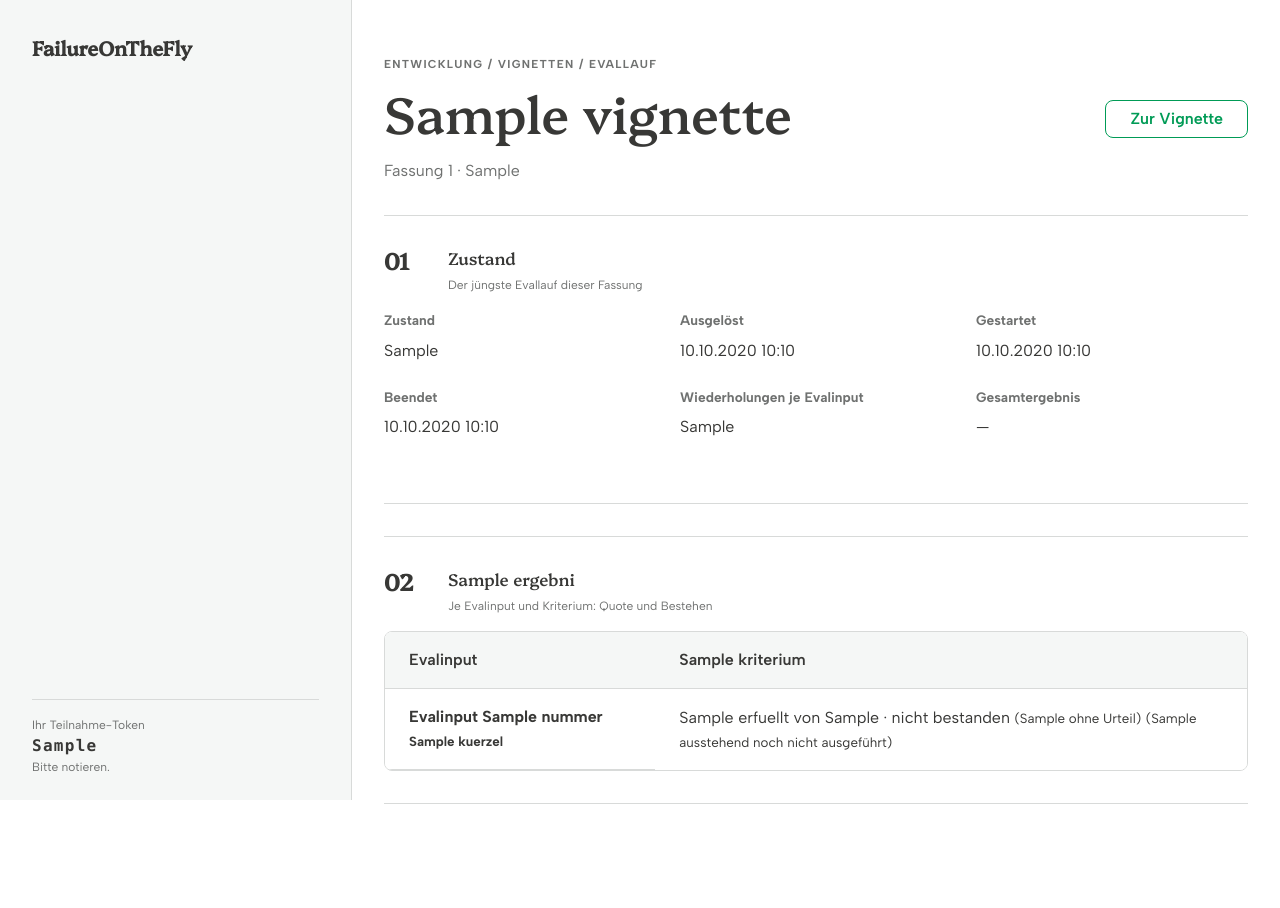
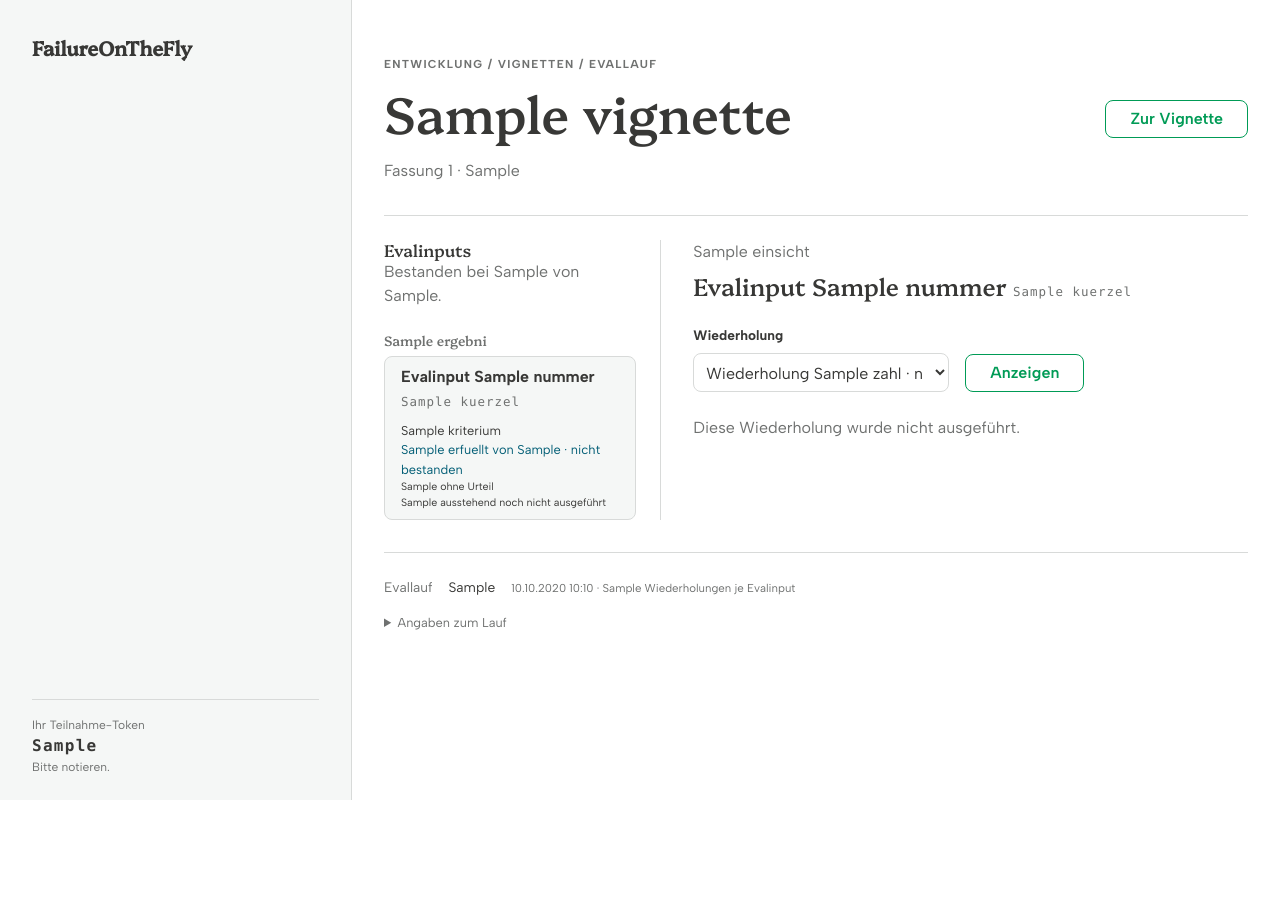
Before and after one commit to fgrng/failure_on_the_fly, a Django app: template evals/templates/evals/evallauf.html in a window 1280 px wide. After the commit the page ends 800 px from the top, so only its background shows below. Run offline with Django 5.2, Linux system fonts and the light colour scheme; the template is opened without the code that fills it: most values are stand-ins (such as "Sample title", 1, 10 or a date in 2020).

Commit message:
RALPH: Evalgespräche in der bestätigten Zweispaltenansicht nachlesen (#419, Spec #299)
- Evallauf-Ansicht nach Prototyp #296 C: links je Eval die Evalinputs als
  Links mit Kriterienquote, Bestehen, „ohne Urteil“ und „noch nicht
  ausgeführt“, der gewählte markiert (aria-current); rechts das Gespräch mit
  Wiederholungsauswahl (GET-Formular), Verlauf mit Schritt und Art, Denkspur,
  Fehlversuchen, gescheitertem Antwortversuch und Urteilen samt Begründung.
- Evallauf.einsicht(input, wiederholung) sucht nur in Gesprächen des
  aktuellen Laufs; Ungültiges, Fremdes und nach Ersetzen Veraltetes weicht
  der Vorgabe (erster Evalinput, erste ausgeführte Wiederholung) statt 404.
  Gespräche ohne Wechsel und Urteil gelten als nicht ausgeführt.
- Zustand: ohne Lauf und bei wartet/läuft oben, abgeschlossen als Fußzeile
  mit „Erneut prüfen“ (sekundär) und eingeklappten „Angaben zum Lauf“
  (Include evallauf_zeile.html). Aktualisieren nur per Neuladen.
- CSS evallauf.css auf evalkatalog.css/vignette-form.css; Spalten erst unter
  560 px Hauptbereich untereinander. Browserprüfung (Playwright, 1440/1100/
  760/390 px): Tastaturauswahl von Input und Wiederholung, keine
  horizontalen Überläufe, keine JS-Fehler.

Dateien: evals/models.py, evals/views.py, evals/templates/evals/evallauf.html,
evals/templates/evals/includes/evallauf_zeile.html, static/css/evallauf.css,
evals/tests/aufbau.py (inputs=), evals/tests/test_views.py, docs/verhalten.md

Hinweise: „veraltet“ in der Fußzeile folgt mit #420. Manuelle Korrekturen
von Urteilen (Story 16) bleiben eigenes Ticket. Die Browserprüfung ist nicht
automatisiert in der Suite.

Co-Authored-By: Claude Opus 5.5 <noreply@anthropic.com>

```diff
--- a/evals/templates/evals/evallauf.html
+++ b/evals/templates/evals/evallauf.html
@@ -5,6 +5,9 @@
 
 {% block extra_head %}
     <link rel="stylesheet" href="{% static 'css/vignette-pages.css' %}">
+    <link rel="stylesheet" href="{% static 'css/vignette-form.css' %}">
+    <link rel="stylesheet" href="{% static 'css/evalkatalog.css' %}">
+    <link rel="stylesheet" href="{% static 'css/evallauf.css' %}">
 {% endblock %}
 
 {% block content %}
@@ -18,74 +21,114 @@
         <a class="button button--secondary" href="{% url 'vignetten:detail' vignette.pk %}">Zur Vignette</a>
     </header>
 
-    <section class="page-section" aria-labelledby="evallauf-zustand">
-        <header class="page-section__head">
-            <b>01</b><span><h2 id="evallauf-zustand">Zustand</h2><small>Der jüngste Evallauf dieser Fassung</small></span>
-        </header>
-        {% if lauf %}
-            <dl class="field-grid field-grid--three">
-                <div><dt>Zustand</dt><dd>{{ lauf.get_zustand_display }}</dd></div>
-                <div><dt>Ausgelöst</dt><dd>{{ lauf.ausgeloest_am|date:"d.m.Y H:i" }}</dd></div>
-                <div><dt>Gestartet</dt><dd>{{ lauf.gestartet_am|date:"d.m.Y H:i"|default:"—" }}</dd></div>
-                <div><dt>Beendet</dt><dd>{{ lauf.beendet_am|date:"d.m.Y H:i"|default:"—" }}</dd></div>
-                <div><dt>Wiederholungen je Evalinput</dt><dd>{{ lauf.katalog.k }}</dd></div>
-                <div><dt>Gesamtergebnis</dt><dd>{% if lauf.zustand == "fertig" %}{% if lauf.bestanden %}Bestanden{% else %}Nicht bestanden{% endif %}{% else %}—{% endif %}</dd></div>
-            </dl>
-            {% if lauf.unvollstaendig %}
-                <p class="system-page-hint">Unvollständig: Mindestens ein Kriterium blieb ohne Urteil, weil Lehrperson oder Bewerter nichts Auswertbares lieferten. Ein neuer Evallauf lohnt.</p>
-            {% endif %}
-            {% if lauf.zustand == "abgebrochen" %}
-                <p class="system-page-hint">Der Evallauf wurde abgebrochen. Was bis dahin fertig war, bleibt lesbar; nicht ausgeführte Wiederholungen werden nicht fortgesetzt, ein neuer Evallauf beginnt von vorn.</p>
-            {% endif %}
-        {% else %}
-            <p>Für diese Fassung gibt es noch keinen Evallauf.</p>
-        {% endif %}
-        <div class="vignette-detail-actions">
-            {% if startbar %}
-                <form method="post" action="{% url 'evals:starten' vignette.pk %}">
-                    {% csrf_token %}
-                    <button class="button" type="submit">Evallauf starten</button>
+    {% comment %}
+        Ohne Lauf und solange er wartet oder läuft, stehen Zustand und Aktion
+        oben; ein abgeschlossener Lauf steht als Fußzeile unter den Ergebnissen
+        (Prototyp #296, Variante C).
+    {% endcomment %}
+    {% if not lauf or lauf.ist_offen %}
+        <section class="evallauf-kopf" aria-label="Evallauf">
+            {% include "evals/includes/evallauf_zeile.html" %}
+        </section>
+    {% endif %}
+
+    {% if lauf and lauf.zustand != "wartet" and einsicht %}
+        <div class="evalkatalog-editor evallauf-einsicht">
+            <nav class="evalkatalog-baum evallauf-inputs" aria-label="Evalinputs">
+                <h2>Evalinputs</h2>
+                <p class="evalkatalog-hinweis">Bestanden bei {{ lauf.katalog.k }} von {{ lauf.katalog.k }}.</p>
+                {% for ergebnis in uebersicht %}
+                    <h3 class="evalkatalog-baum__titel">{{ ergebnis.name }}</h3>
+                    <ul aria-label="Evalinputs von {{ ergebnis.name }}">
+                        {% for zeile in ergebnis.zeilen %}
+                            <li>
+                                <a href="{% url 'evals:evallauf' vignette.pk %}?input={{ zeile.evalinput }}"{% if zeile.evalinput == einsicht.evalinput.pk %} aria-current="page"{% endif %}>
+                                    <strong>Evalinput {{ zeile.nummer }}</strong> <span class="evalkatalog-kuerzel" title="F fest, G gelenkt">{{ zeile.kuerzel }}</span>
+                                    {% for zelle in zeile.zellen %}
+                                        <span class="evallauf-quote">
+                                            <span>{{ zelle.kriterium }}</span>
+                                            <span class="{% if zelle.bestanden %}evallauf--erfuellt{% elif zelle.ohne_urteil or zelle.ausstehend %}evallauf--offen{% else %}evallauf--nicht-erfuellt{% endif %}">{{ zelle.erfuellt }} von {{ zelle.k }} · {% if zelle.bestanden %}bestanden{% else %}nicht bestanden{% endif %}</span>
+                                            {% if zelle.ohne_urteil %}<small>{{ zelle.ohne_urteil }} ohne Urteil</small>{% endif %}
+                                            {% if zelle.ausstehend %}<small>{{ zelle.ausstehend }} noch nicht ausgeführt</small>{% endif %}
+                                        </span>
+                                    {% endfor %}
+                                </a>
+                            </li>
+                        {% endfor %}
+                    </ul>
+                {% endfor %}
+            </nav>
+
+            <article class="evalkatalog-knoten evallauf-gespraech" aria-labelledby="evallauf-gespraech-titel">
+                <header>
+                    <p class="evalkatalog-hinweis">{{ einsicht.eval_name }}</p>
+                    <h2 id="evallauf-gespraech-titel">Evalinput {{ einsicht.nummer }} <span class="evalkatalog-kuerzel" title="F fest, G gelenkt">{{ einsicht.evalinput.kuerzel }}</span></h2>
+                </header>
+                <form class="evallauf-wiederholung" method="get" action="{% url 'evals:evallauf' vignette.pk %}">
+                    <input type="hidden" name="input" value="{{ einsicht.evalinput.pk }}">
+                    <div class="vignette-field">
+                        <label for="evallauf-wiederholung">Wiederholung</label>
+                        <select id="evallauf-wiederholung" name="wiederholung">
+                            {% for zahl, ausgefuehrt in einsicht.wiederholungen %}
+                                <option value="{{ zahl }}"{% if zahl == einsicht.wiederholung %} selected{% endif %}>Wiederholung {{ zahl }}{% if not ausgefuehrt %} · nicht ausgeführt{% endif %}</option>
+                            {% endfor %}
+                        </select>
+                    </div>
+                    <button class="button button--secondary" type="submit">Anzeigen</button>
                 </form>
-            {% elif lauf.ist_offen %}
-                <small class="system-page-hint">Der Evallauf wird im Hintergrund ausgeführt; die Seite darf geschlossen werden.</small>
-                <a class="button button--secondary" href="{% url 'evals:evallauf' vignette.pk %}">Stand neu laden</a>
-            {% endif %}
+
+                {% if einsicht.gespraech %}
+                    <ol class="evallauf-verlauf">
+                        {% for wechsel, schritt in einsicht.wechsel %}
+                            <li class="evallauf-blase evallauf-blase--lehrperson">
+                                <strong>Simulierte Lehrperson · Schritt {{ wechsel.position }} ({% if schritt.gelenkt %}gelenkt{% else %}fest{% endif %})</strong>
+                                <p>{{ wechsel.lehrperson_aeusserung }}</p>
+                            </li>
+                            <li class="evallauf-blase evallauf-blase--schuelerin">
+                                <strong>Simulierte Schüler:in</strong>
+                                {% if wechsel.aeusserung is None %}
+                                    <p class="evallauf--nicht-erfuellt">Keine Antwort: Antwortversuch endgültig gescheitert.</p>
+                                {% else %}
+                                    <p>{{ wechsel.aeusserung }}</p>
+                                    <details open><summary>Denkspur</summary><p>{{ wechsel.denkspur }}</p></details>
+                                {% endif %}
+                                {% if wechsel.fehlversuche %}
+                                    <details>
+                                        <summary>Fehlversuche · {{ wechsel.fehlversuche|length }}</summary>
+                                        <ol>
+                                            {% for fehlversuch in wechsel.fehlversuche %}
+                                                <li>{{ fehlversuch.grund }}{% if fehlversuch.rohantwort %}<pre>{{ fehlversuch.rohantwort }}</pre>{% endif %}</li>
+                                            {% endfor %}
+                                        </ol>
+                                    </details>
+                                {% endif %}
+                            </li>
+                        {% endfor %}
+                    </ol>
+
+                    <h3>Urteile</h3>
+                    <ul class="evallauf-urteile">
+                        {% for beurteilung in einsicht.beurteilungen %}
+                            <li class="evallauf-blase">
+                                {% with urteil=beurteilung.urteil %}
+                                    <strong class="{% if urteil.erfuellt %}evallauf--erfuellt{% elif urteil.erfuellt is False %}evallauf--nicht-erfuellt{% else %}evallauf--offen{% endif %}">{{ beurteilung.kriterium }} · {% if not urteil %}noch nicht beurteilt{% elif urteil.erfuellt %}erfüllt{% elif urteil.erfuellt is False %}nicht erfüllt{% else %}ohne Urteil{% endif %}</strong>
+                                    {% if urteil.begruendung %}<p>{{ urteil.begruendung }}</p>{% endif %}
+                                {% endwith %}
+                                <small>{% if beurteilung.uebergreifend %}Übergreifendes Kriterium{% else %}Evalkriterium{% endif %}</small>
+                            </li>
+                        {% endfor %}
+                    </ul>
+                {% else %}
+                    <p class="evalkatalog-hinweis">Diese Wiederholung wurde {% if lauf.ist_offen %}noch {% endif %}nicht ausgeführt.</p>
+                {% endif %}
+            </article>
         </div>
-    </section>
+    {% endif %}
 
-    {% if lauf and lauf.zustand != "wartet" %}
-        {% for ergebnis in uebersicht %}
-            <section class="page-section" aria-label="Eval {{ ergebnis.name }}">
-                <header class="page-section__head">
-                    <b>{{ forloop.counter|add:1|stringformat:"02d" }}</b><span><h2>{{ ergebnis.name }}</h2><small>Je Evalinput und Kriterium: Quote und Bestehen</small></span>
-                </header>
-                <div class="table-wrap">
-                    <table class="table">
-                        <thead>
-                            <tr>
-                                <th>Evalinput</th>
-                                {% for kriterium in ergebnis.kriterien %}<th>{{ kriterium }}</th>{% endfor %}
-                            </tr>
-                        </thead>
-                        <tbody>
-                            {% for zeile in ergebnis.zeilen %}
-                                <tr>
-                                    <th>Evalinput {{ zeile.nummer }} <small>{{ zeile.kuerzel }}</small></th>
-                                    {% for zelle in zeile.zellen %}
-                                        <td>
-                                            {{ zelle.erfuellt }} von {{ zelle.k }} ·
-                                            {% if zelle.bestanden %}bestanden{% else %}nicht bestanden{% endif %}
-                                            {% if zelle.ohne_urteil %}<small>({{ zelle.ohne_urteil }} ohne Urteil)</small>{% endif %}
-                                            {% if zelle.ausstehend %}<small>({{ zelle.ausstehend }} noch nicht ausgeführt)</small>{% endif %}
-                                        </td>
-                                    {% endfor %}
-                                </tr>
-                            {% endfor %}
-                        </tbody>
-                    </table>
-                </div>
-            </section>
-        {% endfor %}
+    {% if lauf and not lauf.ist_offen %}
+        <footer class="evallauf-fuss" aria-label="Angaben zum Evallauf">
+            {% include "evals/includes/evallauf_zeile.html" %}
+        </footer>
     {% endif %}
 </section>
 {% endblock %}
--- /dev/null
+++ b/evals/templates/evals/includes/evallauf_zeile.html
@@ -0,0 +1,49 @@
+{% comment %}
+    Zustand des Evallaufs als knappe Zeile mit Aktion; darunter Hinweise und
+    die eingeklappten Angaben zum Lauf. Steht oben oder als Fußzeile.
+{% endcomment %}
+<div class="evallauf-zeile">
+    <p>
+        <span class="evallauf-zeile__marke">Evallauf</span>
+        {% if not lauf %}
+            <span>Noch nicht geprüft</span>
+        {% elif lauf.zustand == "fertig" %}
+            <span>Fertig · {% if lauf.bestanden %}Bestanden{% else %}Nicht bestanden{% endif %}</span>{% if lauf.unvollstaendig %} <span class="evallauf--offen">· Unvollständig</span>{% endif %}
+        {% else %}
+            <span>{{ lauf.get_zustand_display }}</span>
+        {% endif %}
+        {% if lauf.beendet_am %}<small>{{ lauf.beendet_am|date:"d.m.Y H:i" }} · {{ lauf.katalog.k }} Wiederholungen je Evalinput</small>{% endif %}
+    </p>
+    {% if startbar %}
+        <form method="post" action="{% url 'evals:starten' vignette.pk %}">
+            {% csrf_token %}
+            <button class="button{% if lauf %} button--secondary{% endif %}" type="submit">{% if lauf %}Erneut prüfen{% else %}Evallauf starten{% endif %}</button>
+        </form>
+    {% elif lauf.ist_offen %}
+        <a class="button button--secondary" href="{% url 'evals:evallauf' vignette.pk %}">Stand neu laden</a>
+    {% endif %}
+</div>
+{% if lauf.ist_offen %}
+    <p class="evallauf-zeile__hinweis" role="status">Der Evallauf {% if lauf.zustand == "wartet" %}wartet auf den Hintergrundprozess{% else %}läuft im Hintergrund{% endif %}; die Seite darf geschlossen werden.</p>
+{% elif lauf.zustand == "abgebrochen" %}
+    <p class="evallauf-zeile__hinweis">Der Evallauf wurde abgebrochen. Was bis dahin fertig war, bleibt lesbar; nicht ausgeführte Wiederholungen werden nicht fortgesetzt, ein neuer Evallauf beginnt von vorn.</p>
+{% elif lauf.unvollstaendig %}
+    <p class="evallauf-zeile__hinweis">Unvollständig: Mindestens ein Kriterium blieb ohne Urteil, weil Lehrperson oder Bewerter nichts Auswertbares lieferten. Ein neuer Evallauf lohnt.</p>
+{% endif %}
+{% if lauf %}
+    <details class="evallauf-angaben">
+        <summary>Angaben zum Lauf</summary>
+        <dl class="field-grid field-grid--three">
+            <div><dt>Ausgelöst</dt><dd>{{ lauf.ausgeloest_am|date:"d.m.Y H:i" }}</dd></div>
+            <div><dt>Gestartet</dt><dd>{{ lauf.gestartet_am|date:"d.m.Y H:i"|default:"—" }}</dd></div>
+            <div><dt>Beendet</dt><dd>{{ lauf.beendet_am|date:"d.m.Y H:i"|default:"—" }}</dd></div>
+            <div><dt>Wiederholungen je Evalinput</dt><dd>{{ lauf.katalog.k }}</dd></div>
+            <div><dt>Simulationskern</dt><dd>{{ lauf.kern_id }}</dd></div>
+            <div><dt>Evalkatalog</dt><dd>Fassung {{ lauf.katalog_id }}</dd></div>
+            <div><dt>Schüler:in</dt><dd>{{ lauf.schuelerin_konfiguration.bezeichnung }}</dd></div>
+            <div><dt>Lehrperson</dt><dd>{{ lauf.lehrperson_konfiguration.bezeichnung }}</dd></div>
+            <div><dt>Bewerter</dt><dd>{{ lauf.bewerter_konfiguration.bezeichnung }}</dd></div>
+        </dl>
+        {% if not lauf.ist_offen %}<p>Ein neuer Lauf ersetzt dieses Ergebnis.</p>{% endif %}
+    </details>
+{% endif %}
--- /dev/null
+++ b/static/css/evallauf.css
@@ -0,0 +1,82 @@
+/* Evallauf: links Evalinputs mit Kriterienquoten, rechts das gewählte
+   Evalgespräch (Prototyp #296, Variante C). Spalten, Trennlinie und
+   Auswahl kommen aus evalkatalog.css, Felder aus vignette-form.css. */
+
+.evallauf-einsicht {
+    grid-template-columns: minmax(190px, 1fr) minmax(0, 2fr);
+    padding-top: var(--space-3);
+    border-top: 1px solid var(--color-border);
+}
+
+.evallauf-einsicht > * { min-width: 0; }
+/* Hält die Trennlinie rechts, bis der Hauptbereich schmal wird. */
+.evallauf-einsicht .evallauf-inputs { padding: 0 var(--space-3) 0 0; border-right: 1px solid var(--color-border); border-bottom: 0; }
+.evallauf-inputs h2 { margin: 0; font-size: 1.05rem; }
+
+.evallauf-inputs a {
+    border: 1px solid var(--color-border);
+    background: var(--color-surface-muted);
+    overflow-wrap: anywhere;
+}
+
+.evallauf-inputs a[aria-current="page"] { border-color: var(--area-solid); font-weight: 400; }
+.evallauf-inputs a:focus-visible { outline: 2px solid var(--color-focus); outline-offset: 2px; }
+
+.evallauf-quote { display: block; margin-top: var(--space-1); font-size: .8rem; }
+.evallauf-quote > span, .evallauf-quote small { display: block; }
+
+.evallauf--erfuellt { color: var(--color-success); }
+.evallauf--nicht-erfuellt { color: var(--color-danger); }
+.evallauf--offen { color: var(--color-info); }
+
+.evallauf-gespraech header p { margin: 0 0 var(--space-1); }
+.evallauf-gespraech h3 { margin: 0; }
+
+.evallauf-wiederholung { display: flex; flex-wrap: wrap; gap: var(--space-2); align-items: end; }
+.evallauf-wiederholung .vignette-field { flex: 0 1 16rem; }
+
+.evallauf-verlauf, .evallauf-urteile { display: grid; gap: var(--space-2); margin: 0; padding: 0; list-style: none; }
+
+.evallauf-blase {
+    padding: var(--space-2);
+    border: 1px solid var(--color-border);
+    border-radius: var(--radius);
+    background: var(--color-surface-muted);
+    overflow-wrap: anywhere;
+}
+
+.evallauf-blase--lehrperson { border-left: 3px solid var(--area-solid); }
+.evallauf-blase--schuelerin { border-left: 3px solid var(--color-accent); }
+.evallauf-blase p { margin: var(--space-1) 0; white-space: pre-line; }
+.evallauf-blase small { color: var(--color-text-muted); }
+
+.evallauf-blase details {
+    padding-top: var(--space-1);
+    border-top: 1px solid var(--color-border);
+    color: var(--color-text-muted);
+    font-size: .9rem;
+}
+
+.evallauf-blase summary, .evallauf-angaben summary { width: fit-content; cursor: pointer; }
+.evallauf-blase pre { margin: var(--space-1) 0 0; white-space: pre-wrap; font-size: .8rem; }
+
+/* Der Zustand: oben ohne Lauf oder bei offenem Lauf, sonst als Fußzeile. */
+.evallauf-kopf, .evallauf-fuss { display: grid; gap: var(--space-2); padding: var(--space-3) 0; }
+.evallauf-kopf { border-top: 1px solid var(--color-border); }
+.evallauf-fuss { margin-top: var(--space-4); border-top: 1px solid var(--color-border); }
+
+.evallauf-zeile { display: flex; flex-wrap: wrap; gap: var(--space-2) var(--space-3); align-items: center; justify-content: space-between; }
+.evallauf-zeile p { display: flex; flex-wrap: wrap; gap: var(--space-1) var(--space-2); align-items: baseline; margin: 0; font-size: .86rem; }
+.evallauf-zeile form { margin: 0; }
+.evallauf-zeile small, .evallauf-zeile__marke { color: var(--color-text-muted); }
+.evallauf-zeile__hinweis { margin: 0; color: var(--color-info); font-size: .86rem; }
+
+.evallauf-angaben { color: var(--color-text-muted); font-size: .8rem; }
+.evallauf-angaben .field-grid { margin-top: var(--space-2); }
+
+/* Erst auf schmalem Hauptbereich stehen die Spalten untereinander. */
+@container hauptbereich (max-width: 560px) {
+    .evallauf-einsicht { grid-template-columns: minmax(0, 1fr); }
+    .evallauf-einsicht .evallauf-inputs { padding: 0 0 var(--space-2); border-right: 0; border-bottom: 1px solid var(--color-border); }
+    .evallauf-zeile { flex-direction: column; align-items: start; }
+}
```
Also changed, not shown: docs/verhalten.md (+44 -24 lines), evals/models.py (+89 -1 lines), evals/tests/aufbau.py (+9 -7 lines), evals/tests/test_views.py (+212 -7 lines), evals/views.py (+26 -2 lines).
